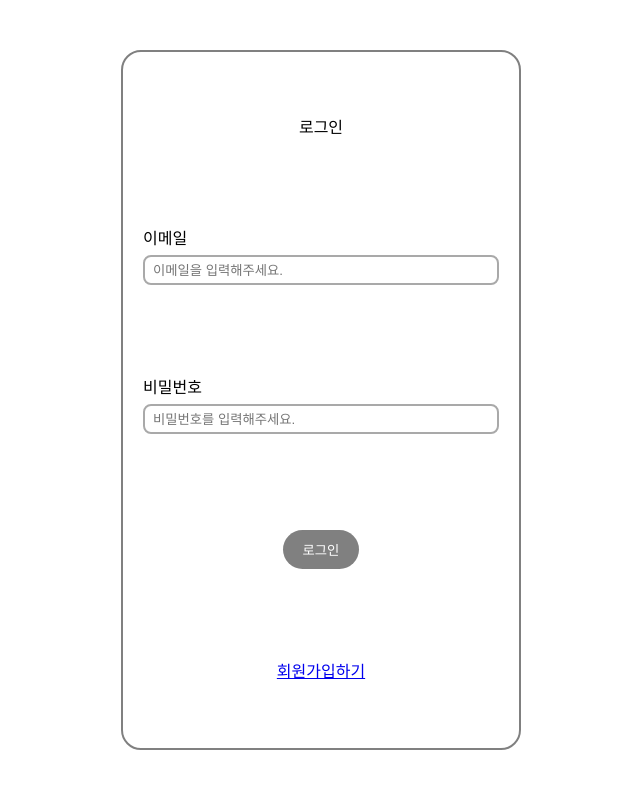
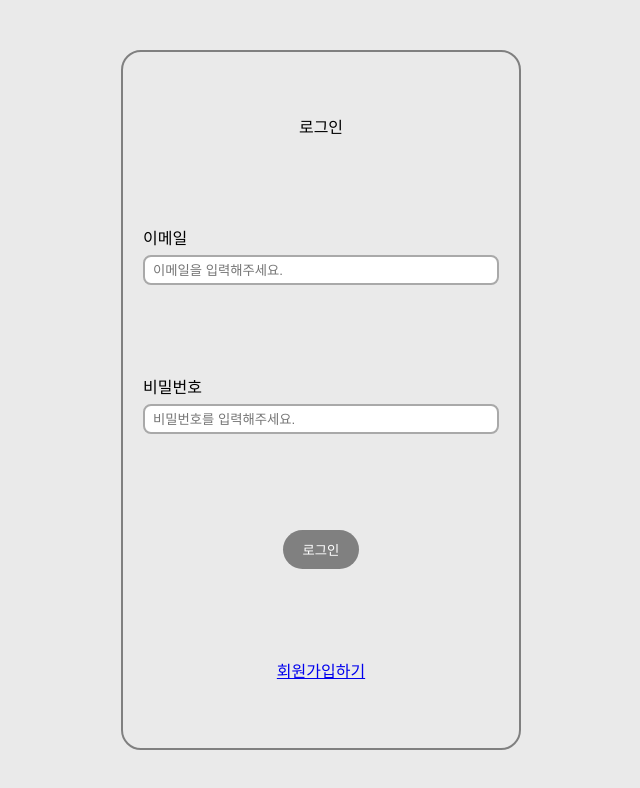
Before and after one commit to 2hakjoon/wanted-pre-onboarding-challenge-fe-1, a React (Create React App) app: page / in a window 1280 px wide. Shown: the top 788 px of the page, without its empty margins (319-959 px from the left). Built offline with nearby package versions, Linux system fonts and the light colour scheme.

Commit message:
STYLE - Layout and todo list

```diff
--- a/src/App.tsx
+++ b/src/App.tsx
@@ -14,6 +14,7 @@ const Container = styled.main`
   display: flex;
   flex-direction: column;
   align-items: center;
+  background-color: #EAEAEA;
 `;
 
 function App() {
--- /dev/null
+++ b/src/common/components/icons/IconTrashBox.tsx
@@ -0,0 +1,12 @@
+import React from 'react';
+
+function IconTrashBox() {
+  return (
+    <svg xmlns="http://www.w3.org/2000/svg" viewBox="0 0 24 24" width="24" height="24">
+      <path fill="none" d="M0 0h24v24H0z" />
+      <path d="M17 6h5v2h-2v13a1 1 0 0 1-1 1H5a1 1 0 0 1-1-1V8H2V6h5V3a1 1 0 0 1 1-1h8a1 1 0 0 1 1 1v3zm1 2H6v12h12V8zm-9 3h2v6H9v-6zm4 0h2v6h-2v-6zM9 4v2h6V4H9z" />
+    </svg>
+  );
+}
+
+export default IconTrashBox;
--- a/src/screen/home/component/TodoListCard.tsx
+++ b/src/screen/home/component/TodoListCard.tsx
@@ -4,28 +4,47 @@ import dayjs from 'dayjs';
 import styled from 'styled-components';
 import { Todo } from '../../../api/Todos/types';
 import { routes } from '../../routes';
-import ButtonBasic from '../../../common/components/button/ButtonBasic';
 import useDeleteTodo from '../hooks/useDeleteTodo';
+import IconTrashBox from '../../../common/components/icons/IconTrashBox';
 
 const Container = styled.li`
   display: flex;
-  border: 2px solid darkgray;
-  padding: 20px;
-  border-radius: 20px;
+  border: 1px solid darkgray;
+  padding: 15px;
+  border-radius: 5px;
   justify-content: space-between;
   margin-bottom: 10px;
   &.selected {
-    background-color: skyblue;
-    span {
+    background-color: #0d47a1;
+    span,
+    button > svg {
       color: white;
+      fill: white;
     }
   }
   > a {
+    width: 100%;
+    margin-right: 10px;
     color: black;
     text-decoration: none;
     display: flex;
     flex-direction: column;
     justify-content: space-between;
+  }
+  .text-title {
+    font-size: 18px;
+    font-weight: bold;
+  }
+  .text-date {
+    font-size: 12px;
+  }
+  .button-delete {
+    font-size: 18px;
+    padding: 5px 10px;
+    cursor: pointer;
+    background-color: transparent;
+    background-repeat: no-repeat;
+    border: none;
   }
 `;
 
@@ -39,9 +58,8 @@ function TodoListCard({ id, title, createdAt, refetchTodos }: TodoListCardProps)
   const navigate = useNavigate();
 
   const isCardSelected = () => {
-    return id === currentTodoId
-  }
-
+    return id === currentTodoId;
+  };
 
   const deleteTodo = (e: React.MouseEvent<HTMLElement>, willDeleteTodoId: string) => {
     e.stopPropagation();
@@ -60,10 +78,22 @@ function TodoListCard({ id, title, createdAt, refetchTodos }: TodoListCardProps)
   return (
     <Container data-cy="container-todo-card" className={`${isCardSelected() ? 'selected' : ''}`}>
       <Link to={routes.home + id} data-cy="link-todo-detail">
-        <span data-cy="text-todo-list-title">{title}</span>
-        <span data-cy="text-todo-list-createdAt">{`${dayjs(createdAt).format('YYYY/MM/DD')}`}</span>
+        <span data-cy="text-todo-list-title" className="text-title">
+          {title}
+        </span>
+        <span data-cy="text-todo-list-createdAt" className="text-date">
+          {`${dayjs(createdAt).format('YYYY/MM/DD')}`}
+        </span>
       </Link>
-      <ButtonBasic title="X" type="button" data-cy="button-delete-todo" onClick={(e) => deleteTodo(e, id)} />
+      <button
+        className="button-delete"
+        title="X"
+        type="button"
+        data-cy="button-delete-todo"
+        onClick={(e) => deleteTodo(e, id)}
+      >
+        <IconTrashBox />
+      </button>
     </Container>
   );
 }
--- a/src/screen/home/template/TodoDetailTemplate.tsx
+++ b/src/screen/home/template/TodoDetailTemplate.tsx
@@ -11,9 +11,11 @@ export const TodoDetailContainer = styled.article`
   height: 100%;
   display: flex;
   flex-direction: column;
-  border: 2px solid darkgray;
-  border-radius: 30px;
+  border-radius: 10px;
   padding: 20px 20px;
+  background-color: white;
+  -webkit-box-shadow: 0px 0px 15px 5px rgba(0,0,0,0.1);
+  box-shadow: 0px 0px 15px 5px rgba(0,0,0,0.1);
   .button-edit-mode {
     align-self: flex-end;
   }
--- a/src/screen/home/template/TodoListTemplate.tsx
+++ b/src/screen/home/template/TodoListTemplate.tsx
@@ -6,10 +6,13 @@ import useGetTodos from '../hooks/useGetTodos';
 export const TodoListContainer = styled.section`
   width: 100%;
   height: 100%;
-  border: 2px solid darkgray;
-  border-radius: 30px;
-  margin-right: 50px;
+  border-radius: 10px;
+  margin-right: 30px;
   padding: 20px 10px 20px 20px;
+  background-color:#FAFAFA;
+  -webkit-box-shadow: 0px 0px 15px 5px rgba(0,0,0,0.1);
+  box-shadow: 0px 0px 15px 5px rgba(0,0,0,0.1);
+  flex-shrink: 0;
 `;
 
 const ListContainer = styled.ul`
@@ -18,7 +21,7 @@ const ListContainer = styled.ul`
   overflow-y: scroll;
   overflow-x: hidden;
   &::-webkit-scrollbar {
-    width: 10px; /*스크롤바의 너비*/
+    width: 5px; /*스크롤바의 너비*/
   }
 
   &::-webkit-scrollbar-thumb {
--- a/src/style/theme.ts
+++ b/src/style/theme.ts
@@ -1,5 +1,5 @@
 const colors = {
-  blue: '#3065AC',
+  blue: '#0D47A1',
 };
 export type Color = typeof colors;
 
```
